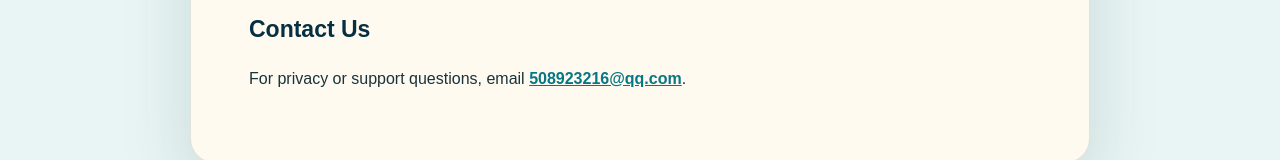
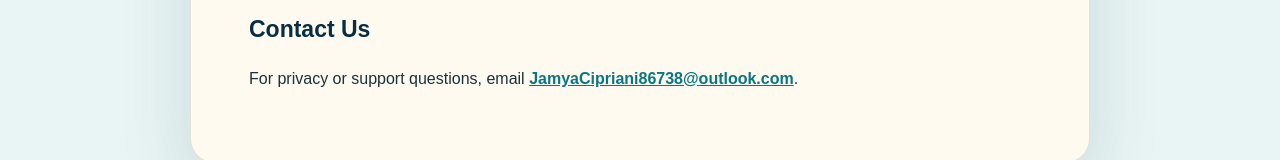
Before and after one commit to CrosswhiteHirt/Bingo-Party-Offline-Games, a plain HTML site: page privacy.html in a window 1280 px wide. Shown: the part 2353-2513 px from the top of the page. Drawn offline with Linux system fonts and the light colour scheme.

Commit message:
Update contact email in privacy policy

```diff
--- a/privacy.html
+++ b/privacy.html
@@ -71,7 +71,7 @@
     <p>We may update this Privacy Policy to reflect changes to the app, service providers, or legal requirements. The revised policy will be posted on this page with a new "Last updated" date.</p>
 
     <h2>Contact Us</h2>
-    <p>For privacy or support questions, email <a href="mailto:508923216@qq.com">508923216@qq.com</a>.</p>
+    <p>For privacy or support questions, email <a href="mailto:JamyaCipriani86738@outlook.com">JamyaCipriani86738@outlook.com</a>.</p>
   </main>
   <footer>© 2026 Lucky Surf Bingo · <a href="index.html">Back to the game</a></footer>
 </body>
```
